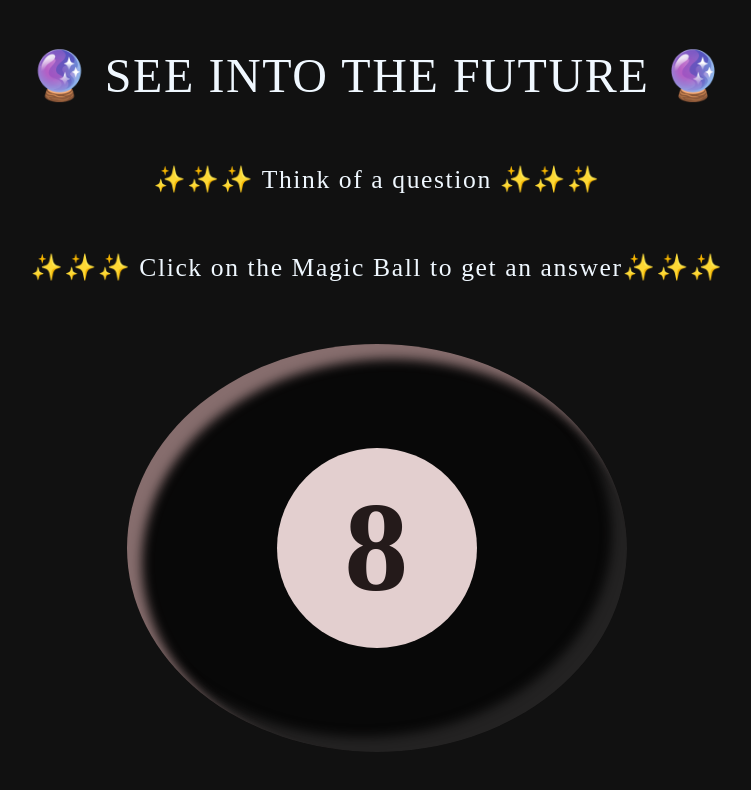
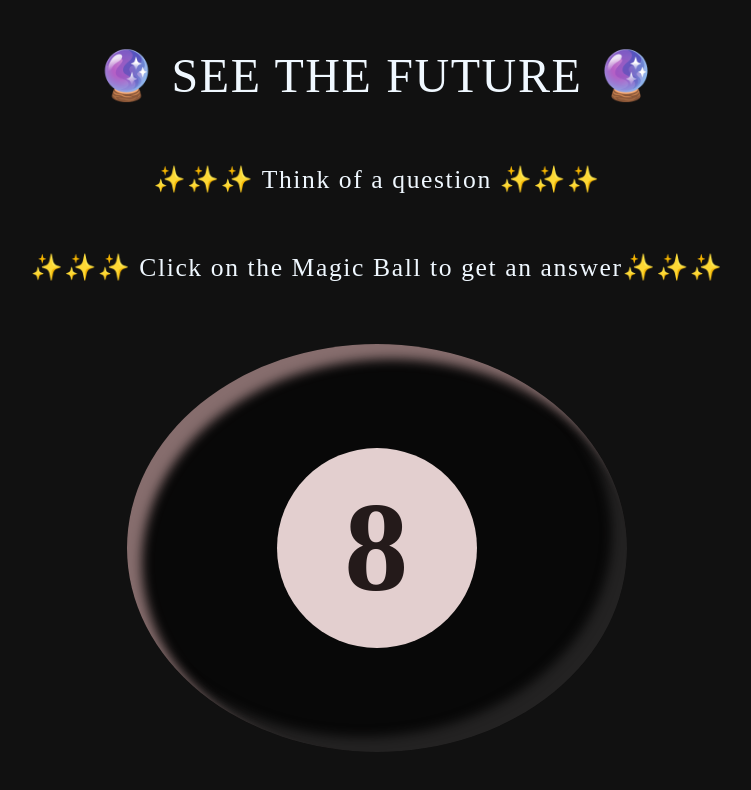
Before and after one commit to vicmoon/JavaScript_MagicEightBall, a plain HTML site: page index.html in a window 1280 px wide. Shown: the whole page, without its empty margins (263-1014 px from the left). Drawn offline with Linux system fonts and the light colour scheme.

Commit message:
update html

```diff
--- a/index.html
+++ b/index.html
@@ -7,7 +7,7 @@
     <title>Magic</title>
 </head>
 <body>
-    <h3 class="app_title"> 🔮 See into the future 🔮</h3>
+    <h3 class="app_title"> 🔮 See the future 🔮</h3>
     <p class="app_info"> ✨✨✨ Think of a question ✨✨✨</p>
     <p class="app_info"> ✨✨✨ Click on the Magic Ball to get an answer✨✨✨</p>
     <div class="magicBall_outer" id="mb-container">
```
